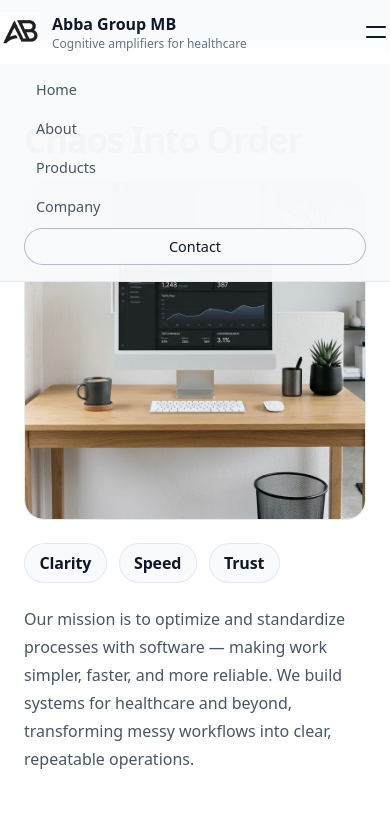
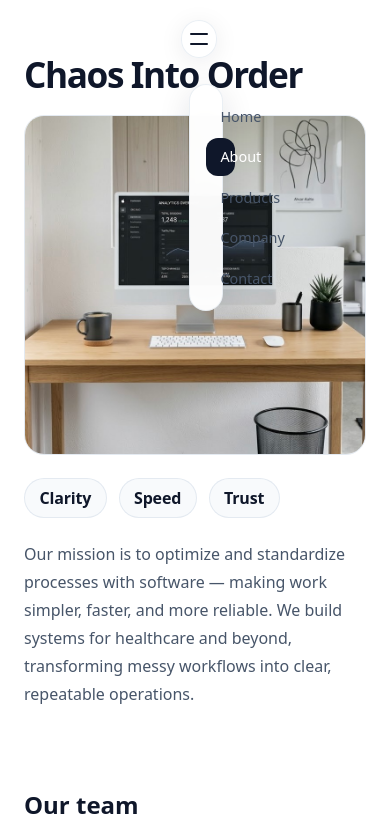
Before and after one commit to bendeiktbachmetjev/abba_group_web, a website: page about.html in a window 390 px wide. Both pictures are taken after a click on the button "Toggle navigation". Shown: the top 826 px of the page. Drawn offline with Linux system fonts and the light colour scheme.

Commit message:
UI: floating pill navbar and footer bottom fix

```diff
--- a/about.html
+++ b/about.html
@@ -8,29 +8,18 @@
   <link rel="stylesheet" href="styles.css">
 </head>
 <body class="page-white">
-  <header class="header">
-    <div class="container header-inner">
-      <div class="logo">
-        <a href="index.html">
-          <img src="media/ab.png" alt="Abba Group MB" class="logo-image">
-        </a>
-        <div class="logo-text">
-          <div class="logo-title">Abba Group MB</div>
-          <div class="logo-subtitle">Cognitive amplifiers for healthcare</div>
-        </div>
-      </div>
-      <nav class="nav">
-        <a href="index.html" class="nav-link">Home</a>
-        <a href="about.html" class="nav-link">About</a>
-        <a href="products.html" class="nav-link">Products</a>
-        <a href="company.html" class="nav-link">Company</a>
-        <a href="contact.html" class="nav-link btn btn-outline">Contact</a>
-      </nav>
-      <button class="nav-toggle" aria-label="Toggle navigation">
-        <span></span>
-        <span></span>
-      </button>
-    </div>
+  <header class="floating-nav-wrapper">
+    <nav class="floating-nav">
+      <a href="index.html" class="fnav-link">Home</a>
+      <a href="about.html" class="fnav-link">About</a>
+      <a href="products.html" class="fnav-link">Products</a>
+      <a href="company.html" class="fnav-link">Company</a>
+      <a href="contact.html" class="fnav-link">Contact</a>
+    </nav>
+    <button class="nav-toggle" aria-label="Toggle navigation">
+      <span></span>
+      <span></span>
+    </button>
   </header>
 
   <main>
--- a/script.js
+++ b/script.js
@@ -1,8 +1,8 @@
 // Initialize simple interactive behavior for Abba Group MB landing
 
 // Handle mobile navigation toggle
-const nav = document.querySelector('.nav');
-const navToggle = document.querySelector('.nav-toggle');
+const nav = document.querySelector('.floating-nav');
+const navToggle = document.querySelector('.floating-nav-wrapper .nav-toggle');
 
 if (nav && navToggle) {
   navToggle.addEventListener('click', () => {
@@ -12,8 +12,16 @@ if (nav && navToggle) {
   // Close nav when clicking a link (mobile)
   nav.addEventListener('click', (event) => {
     const target = event.target;
-    if (target instanceof HTMLElement && target.classList.contains('nav-link')) {
+    if (target instanceof HTMLElement && target.classList.contains('fnav-link')) {
       nav.classList.remove('open');
+    }
+  });
+
+  // Highlight active link
+  const currentPath = window.location.pathname.split('/').pop() || 'index.html';
+  document.querySelectorAll('.fnav-link').forEach(link => {
+    if (link.getAttribute('href') === currentPath) {
+      link.classList.add('active');
     }
   });
 }
--- a/styles.css
+++ b/styles.css
@@ -15,6 +15,13 @@ body {
   color: #0f172a;
   background: radial-gradient(circle at top left, #eff6ff 0, #f9fafb 40%, #ffffff 100%);
   -webkit-font-smoothing: antialiased;
+  min-height: 100vh;
+  display: flex;
+  flex-direction: column;
+}
+
+main {
+  flex: 1;
 }
 
 body.page-white {
@@ -44,89 +51,71 @@ img {
   padding: 0 1.5rem;
 }
 
-/* Header and navigation */
-.header {
-  position: sticky;
-  top: 0;
-  z-index: 20;
-  backdrop-filter: blur(16px);
-  background: linear-gradient(to bottom, rgba(248, 250, 252, 0.9), rgba(248, 250, 252, 0.7), transparent);
-  border-bottom: 1px solid rgba(148, 163, 184, 0.25);
+/* Floating Pill Navbar */
+.floating-nav-wrapper {
+  position: fixed;
+  top: 1.25rem;
+  left: 50%;
+  transform: translateX(-50%);
+  z-index: 50;
+  display: flex;
+  align-items: center;
+  justify-content: center;
 }
 
-.header-inner {
+.floating-nav {
   display: flex;
   align-items: center;
-  justify-content: space-between;
-  padding: 0.75rem 0.5rem;
+  gap: 0.25rem;
+  padding: 0.5rem 0.75rem;
+  border-radius: 9999px;
+  background: rgba(255, 255, 255, 0.92);
+  backdrop-filter: blur(16px);
+  -webkit-backdrop-filter: blur(16px);
+  border: 1px solid rgba(226, 232, 240, 0.7);
+  box-shadow: 0 4px 24px rgba(15, 23, 42, 0.08), 0 1px 3px rgba(15, 23, 42, 0.06);
 }
 
-.logo {
-  display: flex;
-  align-items: center;
-  gap: 0.75rem;
+.fnav-link {
+  font-size: 0.9rem;
+  padding: 0.45rem 0.9rem;
+  border-radius: 9999px;
+  color: #475569;
+  font-weight: 500;
+  transition: background 0.2s ease, color 0.2s ease;
+  white-space: nowrap;
 }
 
-.logo a {
-  display: flex;
-  align-items: center;
+.fnav-link:hover {
+  background: rgba(15, 23, 42, 0.06);
+  color: #0f172a;
 }
 
-.logo-image {
-  width: 40px;
-  height: 40px;
-  object-fit: contain;
-  display: block;
+.fnav-link.active {
+  background: #0f172a;
+  color: #ffffff;
 }
 
-.logo-text {
-  display: flex;
-  flex-direction: column;
-}
-
-.logo-title {
-  font-weight: 600;
-  font-size: 1rem;
-}
-
-.logo-subtitle {
-  font-size: 0.75rem;
-  color: #64748b;
-}
-
-.nav {
-  display: flex;
-  align-items: center;
-  gap: 0.75rem;
-}
-
-.nav-link {
-  font-size: 0.9rem;
-  padding: 0.4rem 0.8rem;
-  border-radius: 999px;
-  color: #475569;
-  transition: background 0.15s ease, color 0.15s ease, transform 0.1s ease;
-}
-
-.nav-link:hover {
-  background: rgba(148, 163, 184, 0.15);
-  color: #111827;
-  transform: translateY(-1px);
-}
-
-.nav-toggle {
+.floating-nav-wrapper .nav-toggle {
   display: none;
   background: none;
   border: none;
-  padding: 0.25rem;
+  padding: 0.5rem;
   cursor: pointer;
+  margin-left: 0.5rem;
+  border-radius: 9999px;
+  background: rgba(255, 255, 255, 0.92);
+  backdrop-filter: blur(16px);
+  -webkit-backdrop-filter: blur(16px);
+  border: 1px solid rgba(226, 232, 240, 0.7);
+  box-shadow: 0 4px 24px rgba(15, 23, 42, 0.08);
 }
 
-.nav-toggle span {
+.floating-nav-wrapper .nav-toggle span {
   display: block;
-  width: 20px;
+  width: 18px;
   height: 2px;
-  margin: 4px 0;
+  margin: 4px auto;
   background: #0f172a;
   border-radius: 999px;
 }
@@ -909,36 +898,38 @@ body.page-white .section-alt {
     grid-template-columns: minmax(0, 1fr);
   }
 
-  .header-inner {
-    padding-inline: 0;
-  }
-
-  .nav {
+  .floating-nav {
     display: none;
   }
 
-  .nav-toggle {
+  .floating-nav-wrapper .nav-toggle {
     display: inline-flex;
     flex-direction: column;
     justify-content: center;
   }
 
-  .nav.open {
-    position: absolute;
-    inset-inline: 0;
-    top: 100%;
-    padding: 0.5rem 1.5rem 1rem;
-    background: rgba(248, 250, 252, 0.98);
-    border-bottom: 1px solid rgba(226, 232, 240, 0.9);
+  .floating-nav.open {
+    position: fixed;
+    top: 4rem;
+    left: 1rem;
+    right: 1rem;
     display: flex;
     flex-direction: column;
-    align-items: flex-start;
-    gap: 0.25rem;
+    align-items: stretch;
+    padding: 0.75rem 1rem;
+    border-radius: 1.25rem;
+    background: rgba(255, 255, 255, 0.97);
+    backdrop-filter: blur(16px);
+    -webkit-backdrop-filter: blur(16px);
+    border: 1px solid rgba(226, 232, 240, 0.7);
+    box-shadow: 0 8px 32px rgba(15, 23, 42, 0.12);
+    gap: 0.15rem;
   }
 
-  .nav-link {
+  .floating-nav.open .fnav-link {
     width: 100%;
-    padding: 0.5rem 0.75rem;
+    padding: 0.6rem 0.9rem;
+    border-radius: 0.75rem;
   }
 
   .products-layout {
```
Also changed, not shown: company.html (+12 -23 lines), contact.html (+12 -23 lines), index.html (+12 -21 lines), products.html (+12 -23 lines).
